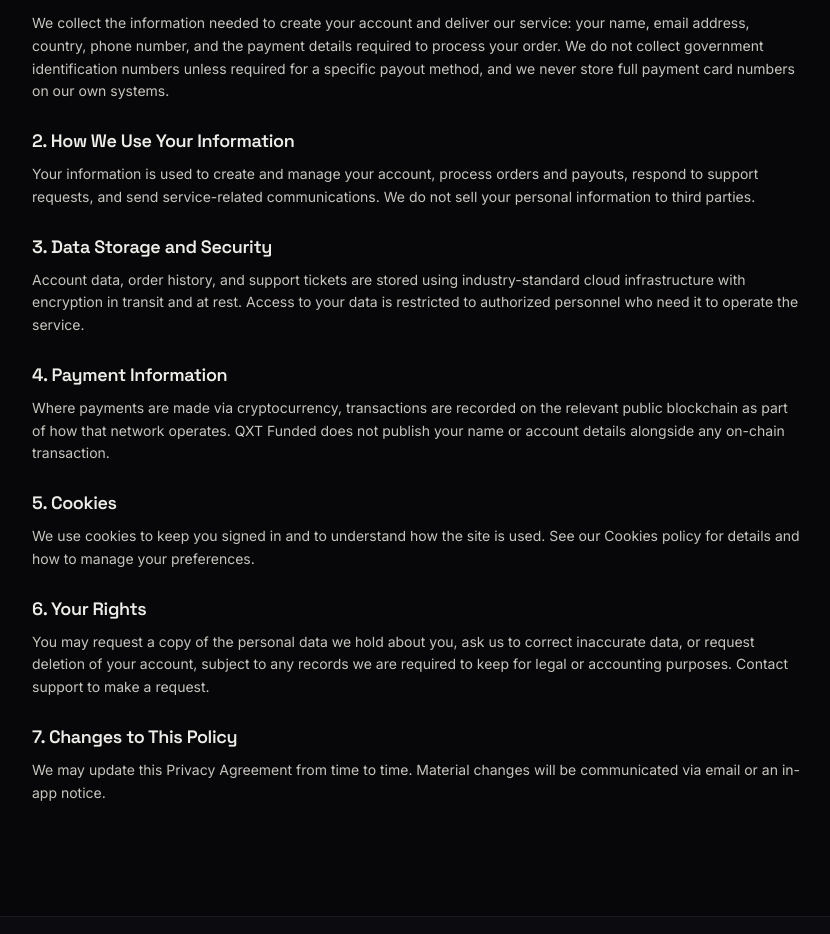
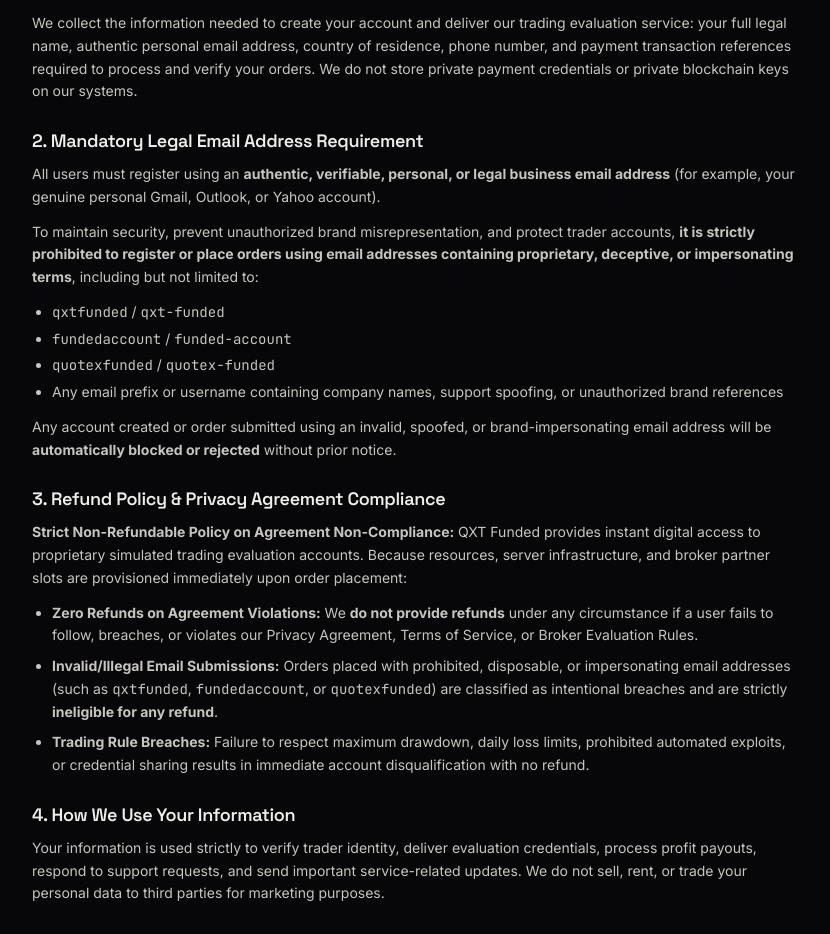
Before and after one commit to qxtfunded/QXT-FUNDED-DEMO, a React (Vite) app: page /legal/privacy in a window 1280 px wide. Shown: the part 340-1274 px from the top of the page, without its empty margins (224-1054 px from the left). Built offline with nearby package versions, Linux system fonts and the light colour scheme; no server answers.

Commit message:
feat: enforce mandatory legal email validation
Implement email validation to prevent the use of prohibited brand-related terms during signup. Update Privacy and Refund policies to reflect stricter compliance and identity requirements.

```diff
--- a/src/pages/auth/Signup.jsx
+++ b/src/pages/auth/Signup.jsx
@@ -5,7 +5,7 @@
 import { Label, Input, Select, Checkbox } from '../../components/ui/Form'
 import Button from '../../components/ui/Button'
 import { useAuth } from '../../lib/AuthContext'
-import { formatAuthErrorMessage } from '../../lib/firebase'
+import { formatAuthErrorMessage, validateLegalEmail } from '../../lib/firebase'
 
 const countries = [
   'United States', 'United Kingdom', 'United Arab Emirates', 'Pakistan', 'India',
@@ -30,6 +30,10 @@
   const onSubmit = async (e) => {
     e.preventDefault()
     setError('')
+
+    const emailErr = validateLegalEmail(form.email)
+    if (emailErr) return setError(emailErr)
+
     if (form.password !== form.confirm) return setError('Passwords do not match')
     if (!agreed) return setError('Please accept the Terms & Agreement')
 
--- a/src/pages/legal/Privacy.jsx
+++ b/src/pages/legal/Privacy.jsx
@@ -2,54 +2,84 @@
 
 export default function Privacy() {
   return (
-    <LegalLayout title="Privacy Agreement" updated="August 1, 2026">
+    <LegalLayout title="Privacy Agreement & Terms Policy" updated="August 14, 2026">
       <LegalSection title="1. Information We Collect">
         <p>
-          We collect the information needed to create your account and deliver our service:
-          your name, email address, country, phone number, and the payment details required to
-          process your order. We do not collect government identification numbers unless
-          required for a specific payout method, and we never store full payment card numbers on
-          our own systems.
+          We collect the information needed to create your account and deliver our trading evaluation
+          service: your full legal name, authentic personal email address, country of residence,
+          phone number, and payment transaction references required to process and verify your orders.
+          We do not store private payment credentials or private blockchain keys on our systems.
         </p>
       </LegalSection>
-      <LegalSection title="2. How We Use Your Information">
+
+      <LegalSection title="2. Mandatory Legal Email Address Requirement">
         <p>
-          Your information is used to create and manage your account, process orders and
-          payouts, respond to support requests, and send service-related communications. We do
-          not sell your personal information to third parties.
+          All users must register using an <strong>authentic, verifiable, personal, or legal business email address</strong> (for example, your genuine personal Gmail, Outlook, or Yahoo account).
+        </p>
+        <p className="mt-3">
+          To maintain security, prevent unauthorized brand misrepresentation, and protect trader accounts, <strong>it is strictly prohibited to register or place orders using email addresses containing proprietary, deceptive, or impersonating terms</strong>, including but not limited to:
+        </p>
+        <ul className="mt-2 list-disc pl-5 space-y-1 text-paper-300">
+          <li><code>qxtfunded</code> / <code>qxt-funded</code></li>
+          <li><code>fundedaccount</code> / <code>funded-account</code></li>
+          <li><code>quotexfunded</code> / <code>quotex-funded</code></li>
+          <li>Any email prefix or username containing company names, support spoofing, or unauthorized brand references</li>
+        </ul>
+        <p className="mt-3 text-paper-300">
+          Any account created or order submitted using an invalid, spoofed, or brand-impersonating email address will be <strong>automatically blocked or rejected</strong> without prior notice.
         </p>
       </LegalSection>
-      <LegalSection title="3. Data Storage and Security">
+
+      <LegalSection title="3. Refund Policy & Privacy Agreement Compliance">
         <p>
-          Account data, order history, and support tickets are stored using industry-standard
-          cloud infrastructure with encryption in transit and at rest. Access to your data is
-          restricted to authorized personnel who need it to operate the service.
+          <strong>Strict Non-Refundable Policy on Agreement Non-Compliance:</strong> QXT Funded provides instant digital access to proprietary simulated trading evaluation accounts. Because resources, server infrastructure, and broker partner slots are provisioned immediately upon order placement:
+        </p>
+        <ul className="mt-2 list-disc pl-5 space-y-2 text-paper-300">
+          <li>
+            <strong>Zero Refunds on Agreement Violations:</strong> We <strong>do not provide refunds</strong> under any circumstance if a user fails to follow, breaches, or violates our Privacy Agreement, Terms of Service, or Broker Evaluation Rules.
+          </li>
+          <li>
+            <strong>Invalid/Illegal Email Submissions:</strong> Orders placed with prohibited, disposable, or impersonating email addresses (such as <code>qxtfunded</code>, <code>fundedaccount</code>, or <code>quotexfunded</code>) are classified as intentional breaches and are strictly <strong>ineligible for any refund</strong>.
+          </li>
+          <li>
+            <strong>Trading Rule Breaches:</strong> Failure to respect maximum drawdown, daily loss limits, prohibited automated exploits, or credential sharing results in immediate account disqualification with no refund.
+          </li>
+        </ul>
+      </LegalSection>
+
+      <LegalSection title="4. How We Use Your Information">
+        <p>
+          Your information is used strictly to verify trader identity, deliver evaluation credentials, process profit payouts, respond to support requests, and send important service-related updates. We do not sell, rent, or trade your personal data to third parties for marketing purposes.
         </p>
       </LegalSection>
-      <LegalSection title="4. Payment Information">
+
+      <LegalSection title="5. Data Storage and Security">
         <p>
-          Where payments are made via cryptocurrency, transactions are recorded on the relevant
-          public blockchain as part of how that network operates. QXT Funded does not publish
-          your name or account details alongside any on-chain transaction.
+          Account records, order history, and support communications are secured using industry-standard encrypted cloud infrastructure with SSL/TLS encryption in transit and at rest. Access to sensitive records is restricted strictly to authorized compliance and administrative personnel.
         </p>
       </LegalSection>
-      <LegalSection title="5. Cookies">
+
+      <LegalSection title="6. Payment & Blockchain Information">
         <p>
-          We use cookies to keep you signed in and to understand how the site is used. See our
-          Cookies policy for details and how to manage your preferences.
+          Where payments are made via cryptocurrency (USDT TRC-20, BEP-20, Polygon, etc.), transactions are recorded on public decentralized ledgers according to standard blockchain protocol. QXT Funded does not publish your personal identity or private account details on public ledgers.
         </p>
       </LegalSection>
-      <LegalSection title="6. Your Rights">
+
+      <LegalSection title="7. Cookies & Session Management">
         <p>
-          You may request a copy of the personal data we hold about you, ask us to correct
-          inaccurate data, or request deletion of your account, subject to any records we are
-          required to keep for legal or accounting purposes. Contact support to make a request.
+          We use functional cookies and secure local session tokens to keep your session authenticated and safeguard your dashboard navigation. You may manage browser cookie settings at any time.
         </p>
       </LegalSection>
-      <LegalSection title="7. Changes to This Policy">
+
+      <LegalSection title="8. User Rights & Account Compliance">
         <p>
-          We may update this Privacy Agreement from time to time. Material changes will be
-          communicated via email or an in-app notice.
+          Traders may request review of their stored profile details or request account closure, subject to statutory retention requirements for financial auditing and anti-fraud compliance.
+        </p>
+      </LegalSection>
+
+      <LegalSection title="9. Changes to This Policy">
+        <p>
+          QXT Funded reserves the right to amend this Privacy Agreement and Terms Policy at any time to reflect operational, regulatory, or security updates. Continued use of the platform constitutes full acceptance of the revised policies.
         </p>
       </LegalSection>
     </LegalLayout>
--- a/src/pages/legal/Refund.jsx
+++ b/src/pages/legal/Refund.jsx
@@ -2,40 +2,53 @@
 
 export default function Refund() {
   return (
-    <LegalLayout title="Refund Policy" updated="August 1, 2026">
-      <LegalSection title="1. General Policy">
+    <LegalLayout title="Refund Policy" updated="August 14, 2026">
+      <LegalSection title="1. General Policy & Compliance Requirement">
         <p>
-          Account fees for Instant and Challenge accounts are one-time charges. Because access to
-          the trading environment is granted immediately upon payment confirmation, fees are
-          generally non-refundable once an account has been issued.
+          Account evaluation fees for Instant and Challenge accounts are one-time service charges. Because access to the proprietary trading environment and broker provisioning is allocated immediately upon transaction submission, fees are <strong>strictly non-refundable</strong> once processed.
+        </p>
+        <p className="mt-2 text-paper-300">
+          <strong>Non-Compliance Clause:</strong> We <strong>do not provide refunds</strong> if a user fails to adhere to our Privacy Agreement, Terms of Service, or Account Registration guidelines.
         </p>
       </LegalSection>
+
       <LegalSection title="2. Eligible Refund Cases">
         <p>
-          A refund may be issued if: (a) the account was never delivered due to a processing
-          error on our end, (b) you were charged more than once for the same order, or (c) you
-          cancel within 24 hours of purchase and have not yet logged into the issued account.
+          A refund review may only be considered under the following limited conditions:
+        </p>
+        <ul className="mt-2 list-disc pl-5 space-y-1 text-paper-300">
+          <li>The account credentials were never delivered due to an unresolved technical processing error on our server.</li>
+          <li>You were inadvertently charged multiple times for the exact same order transaction.</li>
+          <li>You submitted a formal cancellation request via support within 24 hours of payment before any trading login or market activity occurred on the evaluation account.</li>
+        </ul>
+      </LegalSection>
+
+      <LegalSection title="3. Strictly Non-Refundable Situations">
+        <p>
+          Refunds are <strong>strictly denied</strong> under the following circumstances:
+        </p>
+        <ul className="mt-2 list-disc pl-5 space-y-2 text-paper-300">
+          <li>
+            <strong>Privacy Agreement & Email Policy Breaches:</strong> Use of prohibited, deceptive, fake, or brand-impersonating email addresses (e.g. emails containing <code>qxtfunded</code>, <code>fundedaccount</code>, or <code>quotexfunded</code>) or falsified identification.
+          </li>
+          <li>
+            <strong>Trading Rule Violations:</strong> Accounts terminated or disqualified due to maximum drawdown breaches, daily loss limit violations, coordinated arbitrage, latency abuse, or sharing account credentials.
+          </li>
+          <li>
+            <strong>Active Evaluation Accounts:</strong> Accounts where trading positions or demo market executions have already been placed.
+          </li>
+        </ul>
+      </LegalSection>
+
+      <LegalSection title="4. How to Request a Refund Review">
+        <p>
+          To request a review for an eligible processing discrepancy, open a Billing support ticket from your QXT dashboard within the applicable 24-hour window, citing your Order Number and transaction hash. Our compliance department reviews requests within 2 business days.
         </p>
       </LegalSection>
-      <LegalSection title="3. How to Request a Refund">
-        <p>
-          Open a Billing support ticket from your dashboard within the applicable window,
-          including your order number. Our team reviews each request individually and responds
-          within 2 business days.
-        </p>
-      </LegalSection>
-      <LegalSection title="4. Non-Refundable Situations">
-        <p>
-          Fees are not refunded where an account was closed due to a rule violation (breach of
-          daily loss limit, drawdown, or prohibited trading activity), or where the account has
-          already been actively used.
-        </p>
-      </LegalSection>
+
       <LegalSection title="5. Processing Time">
         <p>
-          Approved refunds are returned via the original payment method. Cryptocurrency refunds
-          are typically processed within 3-5 business days; card refunds may take up to 10
-          business days to appear depending on your provider.
+          Approved discrepancy refunds are returned via the original payment method. Cryptocurrency settlements are completed within 3 to 5 business days.
         </p>
       </LegalSection>
     </LegalLayout>
```
Also changed, not shown: src/lib/firebase.js.
